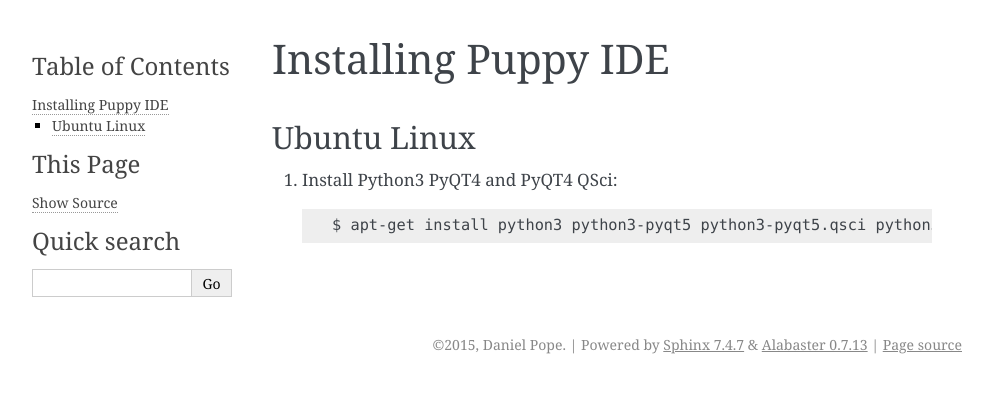
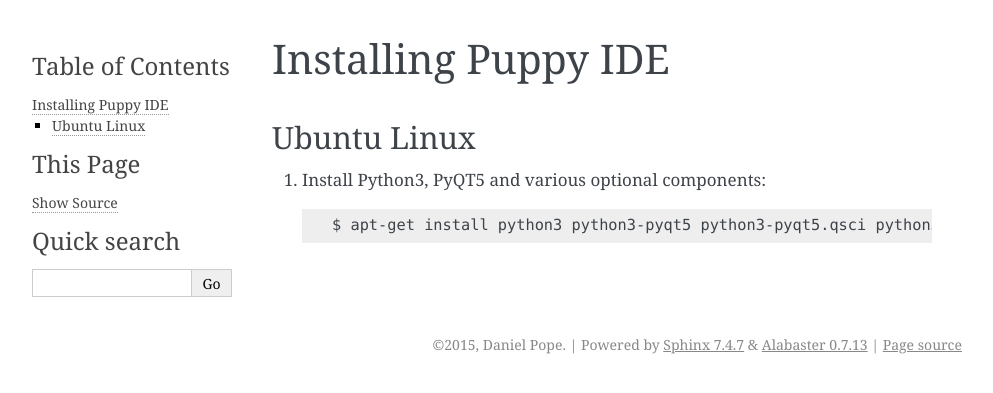
Before and after one commit to lordmauve/puppy, a Sphinx documentation site: the page built from docs/installing.rst, in a window 1280 px wide. Shown: the top 393 px of the page, without its empty margins (148-1141 px from the left). Built offline with Sphinx 7.4.7, drawn with Linux system fonts in a browser that asks for light colours.

Commit message:
Document requirement for python3-pyqt5.qtserialport

```diff
--- a/docs/installing.rst
+++ b/docs/installing.rst
@@ -4,8 +4,8 @@
 Ubuntu Linux
 ------------
 
-1. Install Python3 PyQT4 and PyQT4 QSci:
+1. Install Python3, PyQT5 and various optional components:
 
    .. code-block:: bash
 
-        $ apt-get install python3 python3-pyqt5 python3-pyqt5.qsci python3-jinja2 python3-pyqt5.qtsvg
+        $ apt-get install python3 python3-pyqt5 python3-pyqt5.qsci python3-jinja2 python3-pyqt5.qtsvg python3-pyqt5.qtserialport
```
